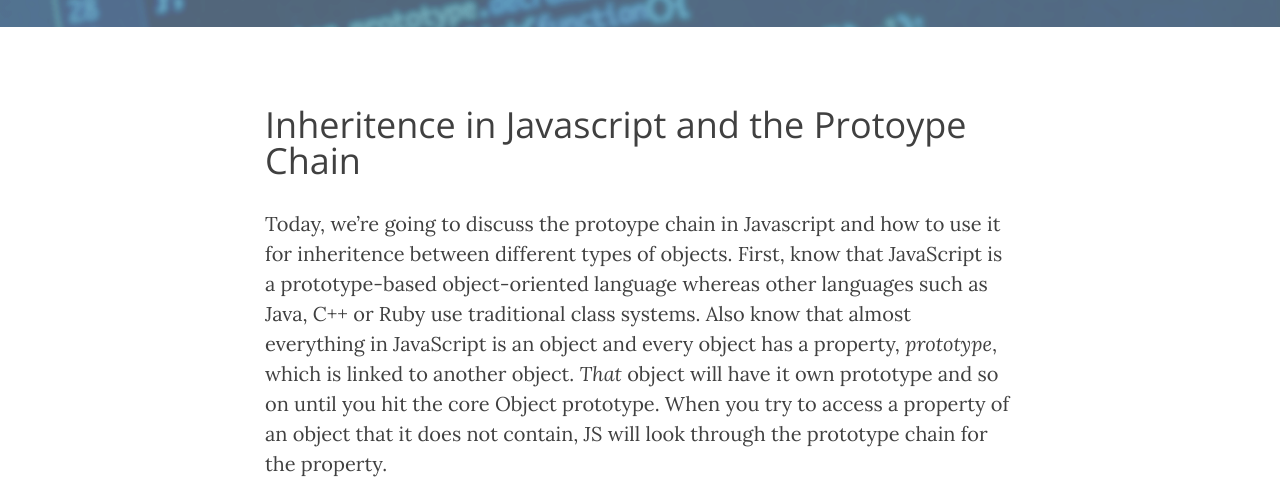
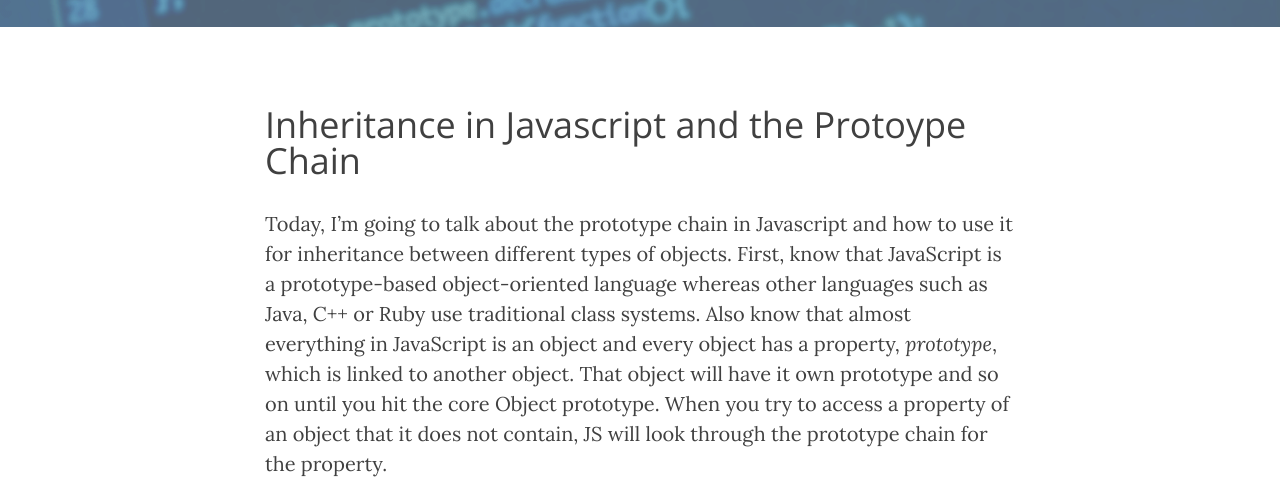
Before and after one commit to jilustrisimo/jilustrisimo.github.io, a Jekyll site: the page built from index.html, in a window 1280 px wide and 900 px high, scrolled down 253 px. Shown: the part 160-639 px from the top of the window. Built offline with Jekyll 4.4.1, drawn with Linux system fonts in a browser that asks for light colours; nearby versions of some CDN libraries; the list of posts is cut into pages by our own code.

Commit message:
Updating my blog post.

````diff
--- a/_posts/2017-05-31-inheritence_in_javascript_and_the_protoype_chain.markdown
+++ b/_posts/2017-05-31-inheritence_in_javascript_and_the_protoype_chain.markdown
@@ -1,11 +1,12 @@
 ---
 layout: post
-title:  Inheritence in Javascript and the Protoype Chain
-date:   2017-05-31 23:13:55 +0000
+title:  Inheritance in Javascript and the Protoype Chain
+date:   2017-05-31 19:13:56 -0400
 ---
 
 
-Today, we're going to discuss the protoype chain in Javascript and how to use it for inheritence between different types of objects. First, know that JavaScript is a prototype-based object-oriented language whereas other languages such as Java, C++ or Ruby use traditional class systems.  Also know that almost everything in JavaScript is an object and every object has a property, _prototype_, which is linked to another object. *That* object will have it own prototype and so on until you hit the core Object prototype.  When you try to access a property of an object that it does not contain, JS will look through the prototype chain for the property.
+Today, I’m going to talk about the prototype chain in Javascript and how to use it for inheritance between different types of objects. First, know that JavaScript is a prototype-based object-oriented language whereas other languages such as Java, C++ or Ruby use traditional class systems. Also know that almost everything in JavaScript is an object and every object has a property, _prototype_, which is linked to another object. That object will have it own prototype and so on until you hit the core Object prototype. When you try to access a property of an object that it does not contain, JS will look through the prototype chain for the property.
+
 
 ```
 
@@ -71,4 +74,4 @@ Looking in the console:
 
 <center><img src="https://i.imgur.com/gHZWWoc.png" alt="what image shows" height="200" width="400"></center>
 
-We can verify the prototype chain is set up.  `plane` is an instance of `Airplane` which inherits from the Vehicle prototype which in turn inherits from the JS core Object prototype.  We also know that since the `Airplane` prototype does not have its own property of `startEngine()` JS is able to go through the prototype chain to finds that property in `Vehicle`.
+We can verify the prototype chain is set up, `plane` is an instance of `Airplane` which inherits from the `Vehicle` prototype which in turn inherits from the JS core Object prototype. We also know that since the Airplane prototype does not have its own property of `startEngine()` JS is able to go through the prototype chain to finds that property in Vehicle.
````
Also changed, not shown: other parts of _posts/2017-05-31-inheritence_in_javascript_and_the_protoype_chain.markdown (+2 -0 lines).
